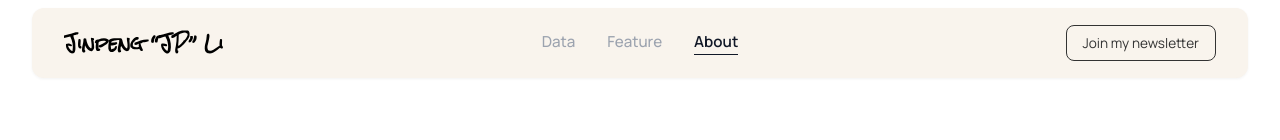
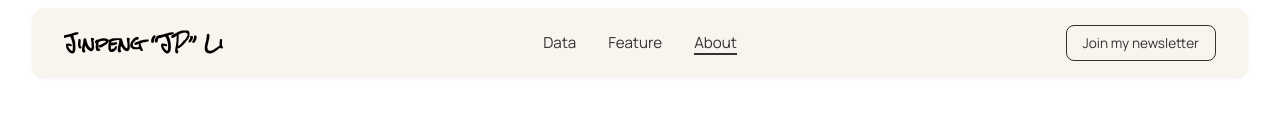
Before and after one commit to itsjpli/JP-portfolio-website, a SvelteKit app: page /about in a window 1280 px wide. Shown: the top 140 px of the page. Built offline with nearby package versions, Linux system fonts and the light colour scheme.

Commit message:
edit details

```diff
--- a/src/routes/Header.svelte
+++ b/src/routes/Header.svelte
@@ -80,24 +80,31 @@
 	.nav-link {
 		font-size: 0.95rem;
 		font-family: var(--font-heading);
-		font-weight: 500;
-		color: #9ca3af;
+		color: #333;
 		text-decoration: none;
 		padding-bottom: 2px;
-		border-bottom: 1.5px solid transparent;
-		transition: color 0.2s ease, border-color 0.2s ease;
+		position: relative;
+		transition: color 0.2s ease;
 		white-space: nowrap;
 	}
 
-	.nav-link:hover {
-		color: #111827;
-		border-bottom-color: #111827;
+	.nav-link::after {
+		content: '';
+		position: absolute;
+		bottom: 0;
+		left: 0;
+		width: 0;
+		height: 1.5px;
+		background-color: #333;
+		transition: width 0.3s ease;
 	}
 
-	.nav-link.active {
-		color: #111827;
-		border-bottom-color: #111827;
-		font-weight: 600;
+	.nav-link:hover::after {
+		width: 100%;
+	}
+
+	.nav-link.active::after {
+		width: 100%;
 	}
 
 	.newsletter-btn {
--- a/src/routes/about/+page.svelte
+++ b/src/routes/about/+page.svelte
@@ -203,7 +203,7 @@
 	.contact-item strong {
 		color: #111827;
 		margin-right: 0.5rem;
-		font-family: Manrope;
+		font-family: var(--font-heading);
 		font-weight: 600;
 	}
 
@@ -232,7 +232,7 @@
 		padding: 0 1.5rem 0.875rem 0;
 		text-align: left;
 		font-size: 0.75rem;
-		font-family: 'Manrope', var(--font-heading);
+		font-family: var(--font-heading);
 		font-weight: 600;
 		color: #d1d5db;
 		border-bottom: 1px solid #e5e7eb;
@@ -249,7 +249,7 @@
 	}
 
 	.news-row:hover .col-publication {
-		font-weight: 700;
+		color: #F85C03;
 	}
 
 	.news-row:hover .col-date {
@@ -271,7 +271,7 @@
 		width: 110px;
 		color: #9ca3af;
 		font-size: 0.95rem;
-		font-family: 'Manrope', var(--font-heading);
+		font-family: var(--font-heading);
 		font-weight: 500;
 		transition: color 0.2s ease;
 	}
```
Also changed, not shown: src/routes/+page.svelte (+4 -4 lines).
